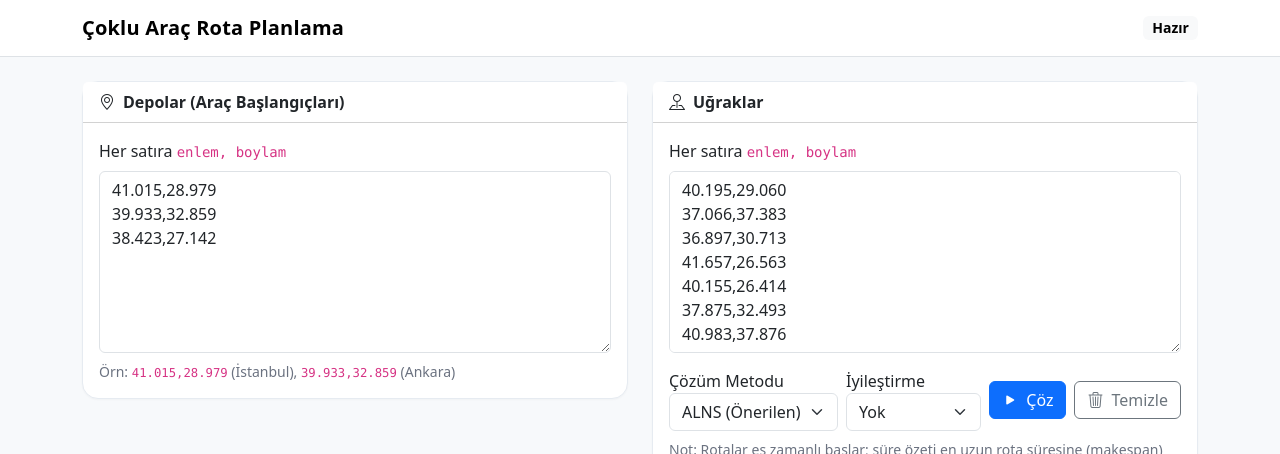
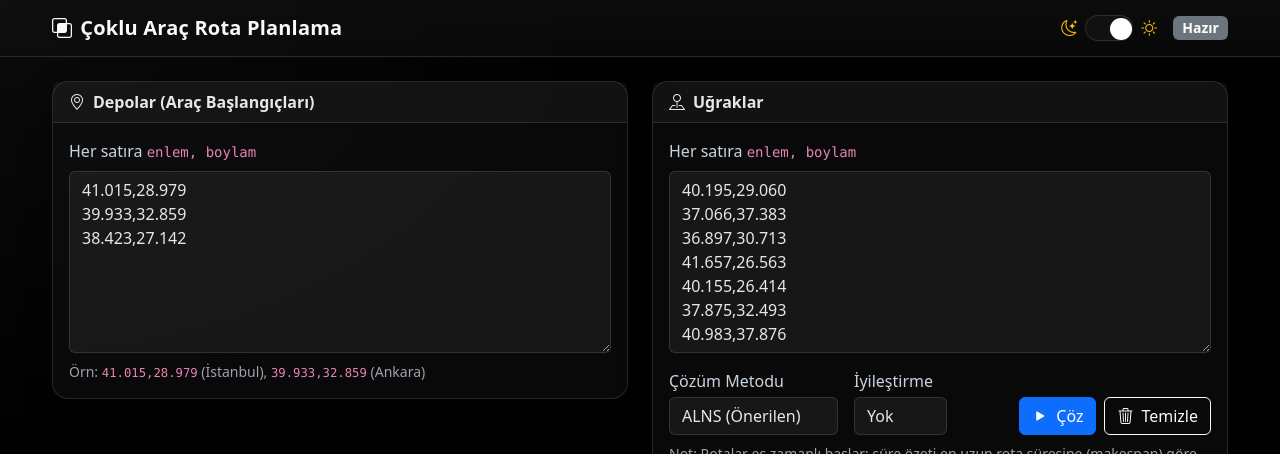
Before and after one commit to ardagencer1206/metaheuristic_solver, a Flask app: page /alns/ in a window 1280 px wide. Shown: the top 454 px of the page. Run offline with Flask 3, Linux system fonts and the light colour scheme; grey boxes are pictures that could not be loaded.

Commit message:
Update index.html

```diff
--- a/templates/index.html
+++ b/templates/index.html
@@ -13,36 +13,117 @@
 
   <style>
     :root{
-      --card-radius: 1rem;
+      --glass-bg: rgba(17,17,17,.55);
+      --glass-stroke: rgba(255,255,255,.12);
+      --glass-shadow: 0 10px 30px rgba(0,0,0,.45);
+      --card-radius: 16px;
+      --ring: 0 0 0 .25rem rgba(59,130,246,.35);
     }
-    body{background:#f7f9fb}
+    /* Arkaplan: koyu degrade + grid */
+    body{
+      min-height:100dvh;
+      background:
+        radial-gradient(1200px 800px at 0% 0%, #0b0b0b 0%, #000 60%),
+        radial-gradient(1200px 800px at 100% 100%, #0f172a 0%, #000 60%),
+        #000;
+      color:#e5e7eb;
+    }
+    .glass {
+      background: var(--glass-bg);
+      backdrop-filter: blur(14px);
+      -webkit-backdrop-filter: blur(14px);
+      border: 1px solid var(--glass-stroke);
+      border-radius: var(--card-radius);
+      box-shadow: var(--glass-shadow);
+    }
     .navbar-brand{font-weight:600; letter-spacing:.2px}
-    .card{border:1px solid #e6ebf1; border-radius:var(--card-radius); box-shadow:0 1px 2px rgba(10,10,10,.03)}
-    .card-header{background:#fff; font-weight:600; border-top-left-radius:var(--card-radius); border-top-right-radius:var(--card-radius)}
-    .form-text{color:#6b7280}
-    #map{height: clamp(360px, 62vh, 76vh); border-radius:.75rem}
-    .legend-badge{display:inline-flex; align-items:center; gap:.5rem; background:#f3f4f6; border-radius:999px; padding:.3rem .7rem; font-size:.875rem}
-    .legend-dot{width:10px; height:10px; border-radius:50%}
     .status-badge{font-size:.875rem}
     .btn-icon{display:inline-flex; align-items:center; gap:.5rem}
-    .alert-placeholder{position:fixed; top:72px; right:16px; z-index:1055; width:min(420px, 92vw)}
-    /* Leaflet marker numbers */
+
+    /* Kartlar */
+    .card{
+      background: var(--glass-bg);
+      border:1px solid var(--glass-stroke);
+      border-radius:var(--card-radius);
+      box-shadow:var(--glass-shadow);
+      color:#e5e7eb;
+    }
+    .card-header{
+      background:rgba(255,255,255,.04);
+      border-bottom:1px solid var(--glass-stroke);
+      border-top-left-radius:var(--card-radius);
+      border-top-right-radius:var(--card-radius);
+      font-weight:600;
+    }
+    .card-footer{
+      background:rgba(255,255,255,.04);
+      border-top:1px solid var(--glass-stroke);
+    }
+
+    /* Formlar */
+    .form-label{color:#cbd5e1}
+    .form-control, .form-select{
+      color:#e5e7eb;
+      background:rgba(255,255,255,.06);
+      border:1px solid rgba(255,255,255,.12);
+    }
+    .form-control:focus, .form-select:focus{box-shadow:var(--ring); border-color:#60a5fa}
+    .form-text{color:#9ca3af}
+
+    /* Harita */
+    #map{height: clamp(360px, 62vh, 76vh); border-radius:12px; outline:1px solid var(--glass-stroke)}
+    .legend-badge{display:inline-flex; align-items:center; gap:.5rem; background:rgba(255,255,255,.06); border:1px solid var(--glass-stroke); border-radius:999px; padding:.35rem .75rem; font-size:.9rem}
+    .legend-dot{width:10px; height:10px; border-radius:50%}
+
+    /* Numara ikonları */
     .num-ico div{
       width:28px; height:28px; border-radius:50%;
       color:#fff; display:flex; align-items:center; justify-content:center;
-      border:2px solid #fff; box-shadow:0 1px 4px rgba(0,0,0,.25);
-      font-weight:600; font-size:.8rem
+      border:2px solid #0b0b0b; box-shadow:0 1px 6px rgba(0,0,0,.5);
+      font-weight:700; font-size:.8rem
     }
+
+    /* Alert alanı */
+    .alert-placeholder{position:fixed; top:72px; right:16px; z-index:1055; width:min(420px, 92vw)}
+
+    /* Navbar camı */
+    .nav-glass{
+      backdrop-filter: blur(16px);
+      -webkit-backdrop-filter: blur(16px);
+      background:linear-gradient(to bottom, rgba(17,17,17,.7), rgba(17,17,17,.45));
+      border-bottom:1px solid var(--glass-stroke);
+    }
+
+    /* Küçük detaylar */
+    .container-lg{max-width:1200px}
+    .toggle{
+      appearance:none; width:48px; height:26px; border-radius:999px; position:relative;
+      background:#111; border:1px solid var(--glass-stroke); outline:none; cursor:pointer;
+    }
+    .toggle:after{
+      content:""; position:absolute; top:2px; left:2px; width:22px; height:22px; border-radius:50%;
+      background:#fff; transition:left .18s ease;
+    }
+    .toggle:checked{background:#111}
+    .toggle:checked:after{left:24px}
   </style>
 </head>
-<body>
+<body data-bs-theme="dark">
   <!-- Navbar -->
-  <nav class="navbar navbar-expand-lg bg-white border-bottom sticky-top">
+  <nav class="navbar navbar-expand-lg nav-glass sticky-top">
     <div class="container-lg">
-      <a class="navbar-brand d-flex align-items-center gap-2" href="#">
-        Çoklu Araç Rota Planlama
+      <a class="navbar-brand d-flex align-items-center gap-2 text-light" href="#">
+        <i class="bi bi-intersect"></i> Çoklu Araç Rota Planlama
       </a>
-      <span class="badge text-bg-light status-badge" id="status">Hazır</span>
+
+      <div class="ms-auto d-flex align-items-center gap-3">
+        <div class="d-flex align-items-center gap-2">
+          <i class="bi bi-moon-stars text-warning"></i>
+          <input id="themeToggle" class="toggle" type="checkbox" aria-label="Tema değiştir">
+          <i class="bi bi-sun text-warning"></i>
+        </div>
+        <span class="badge text-bg-secondary status-badge" id="status">Hazır</span>
+      </div>
     </div>
   </nav>
 
@@ -81,9 +162,10 @@
 39.750,39.500
 38.731,35.479
 36.812,34.642</textarea>
-            <div class="d-flex align-items-center gap-2 mt-3">
+
+            <div class="d-flex align-items-end gap-3 mt-3 flex-wrap">
               <div>
-                <label for="method" class="form-label mb-0">Çözüm Metodu</label>
+                <label for="method" class="form-label mb-1">Çözüm Metodu</label>
                 <select id="method" class="form-select">
                   <option value="alns" selected>ALNS (Önerilen)</option>
                   <option value="greedy">Greedy</option>
@@ -91,8 +173,8 @@
                 </select>
               </div>
 
-              <div class="col">
-  <label for="improve" class="form-label mb-0">İyileştirme</label>
+              <div>
+                <label for="improve" class="form-label mb-1">İyileştirme</label>
                 <select id="improve" class="form-select">
                   <option value="">Yok</option>
                   <option value="2opt">2-Opt</option>
@@ -100,16 +182,16 @@
                 </select>
               </div>
 
-
               <div class="ms-auto d-flex gap-2">
                 <button class="btn btn-primary btn-icon" id="btnSolve">
                   <i class="bi bi-play-fill"></i> Çöz
                 </button>
-                <button class="btn btn-outline-secondary btn-icon" id="btnClear">
+                <button class="btn btn-outline-light btn-icon" id="btnClear">
                   <i class="bi bi-trash3"></i> Temizle
                 </button>
               </div>
             </div>
+
             <div class="form-text mt-2">
               Not: Rotalar eş zamanlı başlar; süre özeti en uzun rota süresine (makespan) göre gösterilir.
             </div>
@@ -124,7 +206,7 @@
           <div class="card-body">
             <div id="map" class="w-100"></div>
           </div>
-          <div class="card-footer bg-white">
+          <div class="card-footer">
             <div class="d-flex flex-wrap gap-2" id="legend"></div>
           </div>
         </div>
@@ -138,15 +220,26 @@
   <script src="https://cdn.jsdelivr.net/npm/bootstrap@5.3.3/dist/js/bootstrap.bundle.min.js"></script>
 
   <script>
+    // Tema
+    const themeToggle = document.getElementById('themeToggle');
+    const prefersDark = window.matchMedia && window.matchMedia('(prefers-color-scheme: dark)').matches;
+    const savedTheme = localStorage.getItem('ui-theme');
+    const theme = savedTheme || (prefersDark ? 'dark' : 'dark'); // varsayılan dark
+    document.body.setAttribute('data-bs-theme', theme);
+    themeToggle.checked = theme === 'dark';
 
-    const improve = document.getElementById("improve").value;
-body: JSON.stringify({ depots, stops, method, improve })
+    themeToggle.addEventListener('change', () => {
+      const t = themeToggle.checked ? 'dark' : 'light';
+      document.body.setAttribute('data-bs-theme', t);
+      localStorage.setItem('ui-theme', t);
+      switchBaseLayer(t);
+    });
 
-    // ---- Bootstrap helpers ----
+    // Alert
     function showAlert(message, variant="danger", timeout=4500){
       const wrapper = document.createElement('div');
       wrapper.innerHTML = `
-        <div class="alert alert-${variant} alert-dismissible fade show shadow-sm" role="alert">
+        <div class="alert alert-${variant} alert-dismissible fade show shadow-sm glass" role="alert">
           ${message}
           <button type="button" class="btn-close" data-bs-dismiss="alert" aria-label="Kapat"></button>
         </div>`;
@@ -160,14 +253,27 @@ body: JSON.stringify({ depots, stops, method, improve })
       }
     }
 
-    // ---- Leaflet init ----
-    const map = L.map('map').setView([39,35], 6);
-    L.tileLayer('https://{s}.tile.openstreetmap.org/{z}/{x}/{y}.png',{
-      maxZoom: 19,
-      attribution: '&copy; OpenStreetMap'
-    }).addTo(map);
+    // Harita
+    const map = L.map('map', { zoomControl: true }).setView([39,35], 6);
 
-    const palette = ['#1f77b4','#ff7f0e','#2ca02c','#d62728','#9467bd','#17becf','#8c564b','#e377c2','#7f7f7f','#bcbd22'];
+    const baseLight = L.tileLayer('https://{s}.tile.openstreetmap.org/{z}/{x}/{y}.png',{
+      maxZoom: 19, attribution: '&copy; OpenStreetMap'
+    });
+
+    const baseDark = L.tileLayer('https://{s}.basemaps.cartocdn.com/dark_all/{z}/{x}/{y}{r}.png',{
+      maxZoom: 19, attribution: '&copy; OpenStreetMap & Carto'
+    });
+
+    function switchBaseLayer(mode){
+      if(mode === 'light'){
+        map.removeLayer(baseDark); baseLight.addTo(map);
+      }else{
+        map.removeLayer(baseLight); baseDark.addTo(map);
+      }
+    }
+    switchBaseLayer(document.body.getAttribute('data-bs-theme'));
+
+    const palette = ['#60a5fa','#f59e0b','#22c55e','#ef4444','#8b5cf6','#06b6d4','#a16207','#e879f9','#9ca3af','#a3e635'];
     let layers = [], markers = [];
 
     function clearMap(){
@@ -209,7 +315,7 @@ body: JSON.stringify({ depots, stops, method, improve })
         btnSolve.innerHTML = `<span class="spinner-border spinner-border-sm me-1" role="status" aria-hidden="true"></span> Çözülüyor`;
       }else{
         btnSolve.disabled = false;
-        statusEl.className = 'badge text-bg-light status-badge';
+        statusEl.className = 'badge text-bg-secondary status-badge';
         statusEl.textContent = 'Hazır';
         btnSolve.innerHTML = `<i class="bi bi-play-fill"></i> Çöz`;
       }
@@ -217,7 +323,7 @@ body: JSON.stringify({ depots, stops, method, improve })
 
     btnClear.addEventListener('click', () => {
       clearMap();
-      statusEl.className = 'badge text-bg-light status-badge';
+      statusEl.className = 'badge text-bg-secondary status-badge';
       statusEl.textContent = 'Temizlendi';
       setTimeout(()=>{ statusEl.textContent = 'Hazır'; }, 1200);
     });
@@ -239,12 +345,13 @@ body: JSON.stringify({ depots, stops, method, improve })
       }
 
       const method = document.getElementById('method').value;
+      const improve = document.getElementById('improve').value;
 
       try{
         const res = await fetch('/alns/solve', {
           method: 'POST',
           headers: { 'Content-Type':'application/json' },
-          body: JSON.stringify({ depots, stops, method })
+          body: JSON.stringify({ depots, stops, method, improve })
         });
         if(!res.ok){
           const t = await res.text();
@@ -265,12 +372,10 @@ body: JSON.stringify({ depots, stops, method, improve })
           const trip = t.trip.trips[0];
           totalDur += trip.duration; totalDist += trip.distance;
 
-          // Çizgi
-          const line = L.geoJSON(trip.geometry, { color: col, weight: 5, opacity: .9 }).addTo(map);
+          const line = L.geoJSON(trip.geometry, { color: col, weight: 5, opacity: .95 }).addTo(map);
           layers.push(line);
           bounds = bounds ? bounds.extend(line.getBounds()) : line.getBounds();
 
-          // Markerlar (waypoint sırasına göre; 0 = başlangıç)
           const ordered = t.trip.waypoints
             .slice()
             .sort((a,b) => a.waypoint_index - b.waypoint_index)
@@ -284,7 +389,6 @@ body: JSON.stringify({ depots, stops, method, improve })
             markers.push(mk);
           });
 
-          // Legend etiketi
           const tag = document.createElement('span');
           tag.className = 'legend-badge';
           tag.innerHTML = `<span class="legend-dot" style="background:${col}"></span> Araç ${i+1}: ${fmtMin(trip.duration)}, ${fmtKm(trip.distance)}`;
@@ -293,7 +397,6 @@ body: JSON.stringify({ depots, stops, method, improve })
 
         if(bounds) map.fitBounds(bounds, { padding: [16,16] });
 
-        // Makespan bilgisi (en uzun rota)
         const perVehDur = data.trips.map(t => t.trip.trips[0].duration);
         const makespan = Math.max(...perVehDur);
         statusEl.className = 'badge text-bg-success status-badge';
```
Lines whose indentation alone changed are shown as unchanged.
